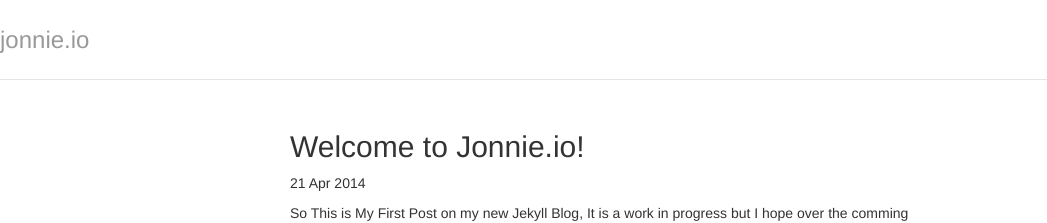
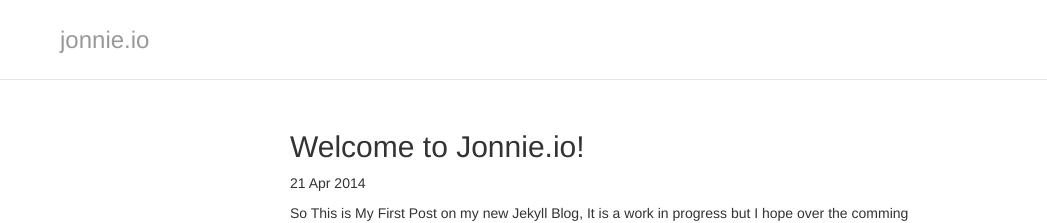
Before and after one commit to jonniedarko/blog, a Jekyll site: the page built from _posts/2014-04-21-welcome-to-jekyll.markdown, in a window 1280 px wide. Shown: the top 223 px of the page, without its empty margins (0-1047 px from the left). Built offline with Jekyll 4.4.1, drawn with Linux system fonts in a browser that asks for light colours; Markdown is read by kramdown in place of the engine named in the settings; comment, search, counter and statistics services are not loaded.

Commit message:
Update default.html

```diff
--- a/_layouts/default.html
+++ b/_layouts/default.html
@@ -32,7 +32,7 @@
     <li><a ng-href="#">About</a></li>
     <li><a ng-href="#">Contact</a></li>
   </ul>-->
-  <h3 class="text-muted">jonnie.io</h3>
+  <h3 id="blog-header" class="text-muted">jonnie.io</h3>
 </div>
 
 <div class="container">
```
